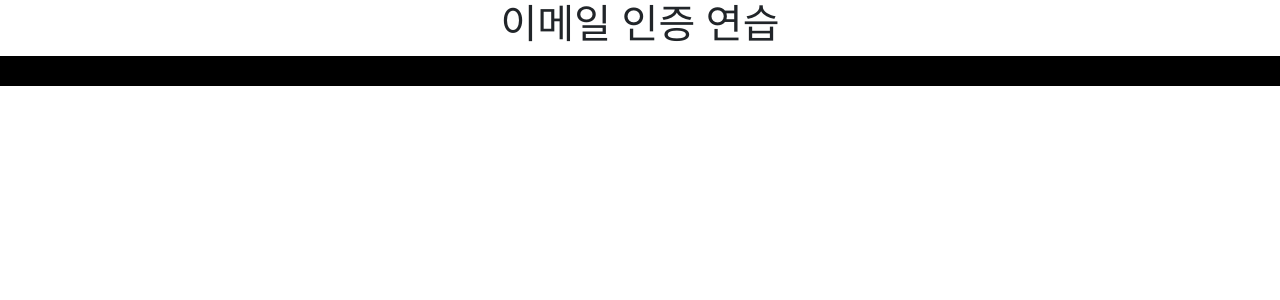
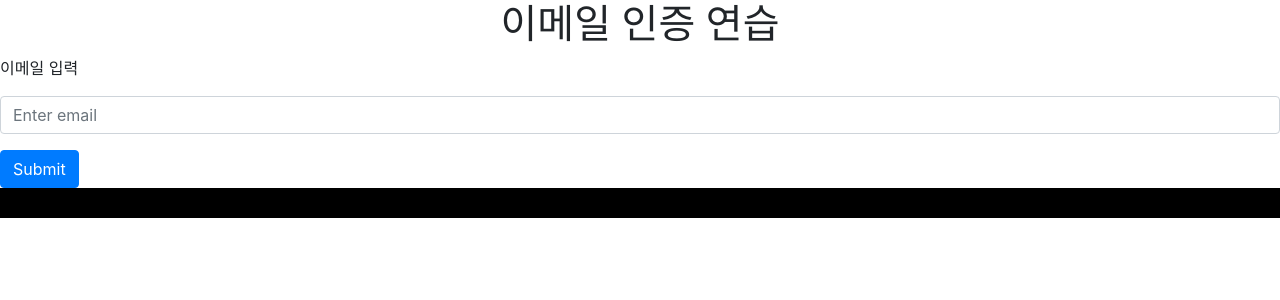
Before and after one commit to kdj-star/TIL, a Django app: page /email_authentication in a window 1280 px wide. Shown: the part 56-356 px from the top of the page. Run offline with Django 5.2, Linux system fonts and the light colour scheme.

Commit message:
이메일 인증 기본 함수 작성

```diff
--- a/portfolio/pjt/static/js/func.js
+++ b/portfolio/pjt/static/js/func.js
@@ -113,8 +113,42 @@ function practice_ptag(){
 
     alert('1');
 
-    email_input = document.getElementById('email');
+    const pattern = /^[A-Za-z0-9_\.\-]+@[A-Za-z0-9\-]+\.[A-za-z0-9\-]+/;
 
-    email.style.diplay = 'none';
+    let email_input = document.getElementById('exampleInputEmail1').value;
+
+    let email_input_form = document.getElementById('email-input-form');
+    let code_input_form = document.getElementById('code-input-form');
+
+    let code = '000000'
+
+    if(pattern.test(email_input) === true)
+    {
+        alert('ok');
+        email_input_form.style.display='none';
+        code_input_form.style.display='block';
+    }
+    else
+        alert('not ok');
 
  }
+
+ function code(){
+
+
+    let code_input = document.getElementById('code-input').value;
+
+    let code_input_form = document.getElementById('code-input-form');
+
+    let code = "000000"
+
+    if( code_input === code )
+    {
+        alert('ok');
+    }
+    else
+        alert('not ok');
+
+
+
+ }
--- a/portfolio/pjt/templates/apps/email_authentication.html
+++ b/portfolio/pjt/templates/apps/email_authentication.html
@@ -3,5 +3,20 @@
 
 <h1>이메일 인증 연습</h1>
 
+<div id="email-input-form">
+    <p>이메일 입력</p>
+    <div class="form-group">
+      <input type="email" class="form-control" id="exampleInputEmail1" aria-describedby="emailHelp" placeholder="Enter email">
+    </div>
+    <button onclick="email()" class="btn btn-primary">Submit</button>
+</div>
+
+<div id="code-input-form" style="display: none;">
+    <p>코드 입력</p>
+    <div class="form-group">
+      <input type="text" id="code-input">
+    </div>
+    <button onclick="code()" class="btn btn-primary">Submit</button>
+</div>
 
 {% endblock %}
```
